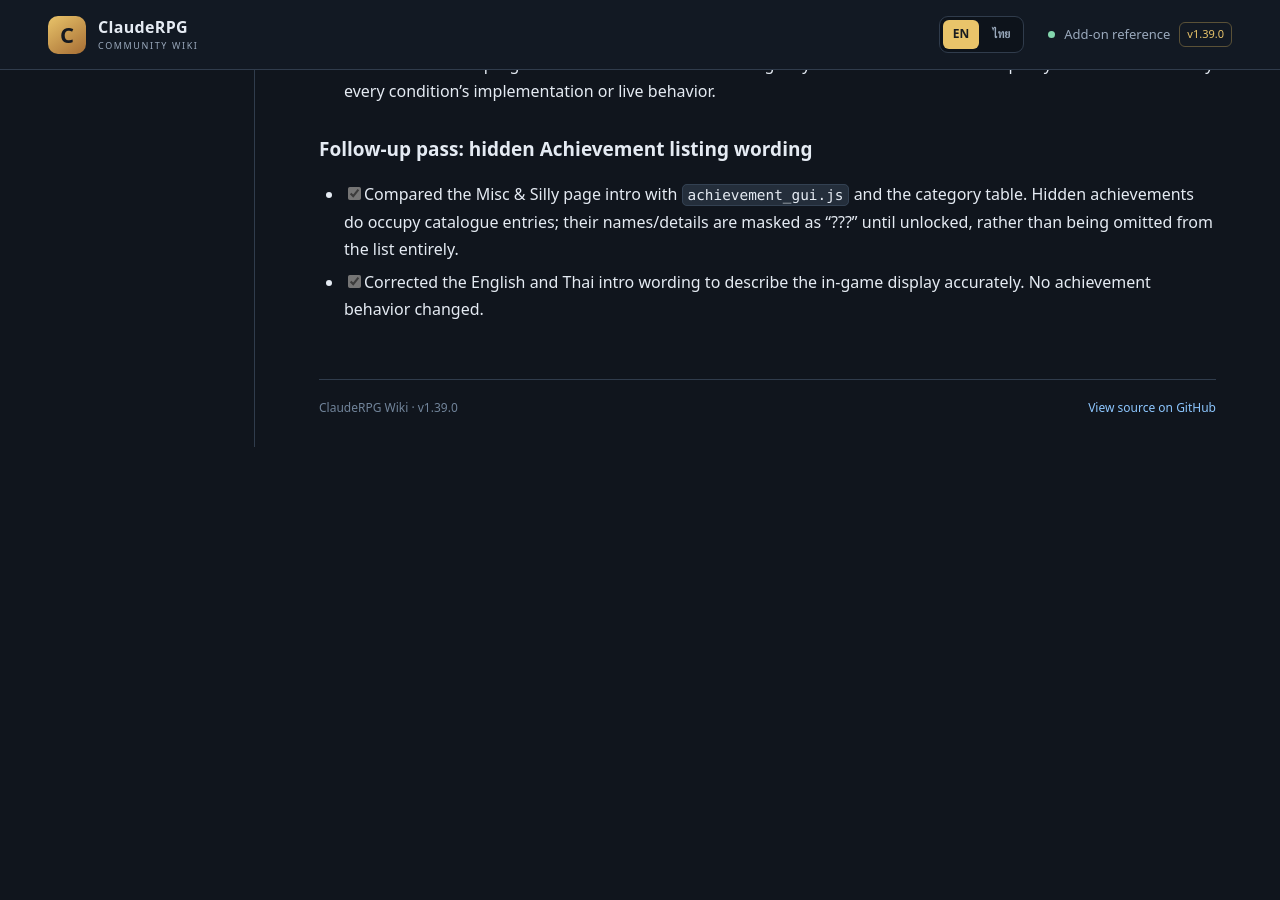
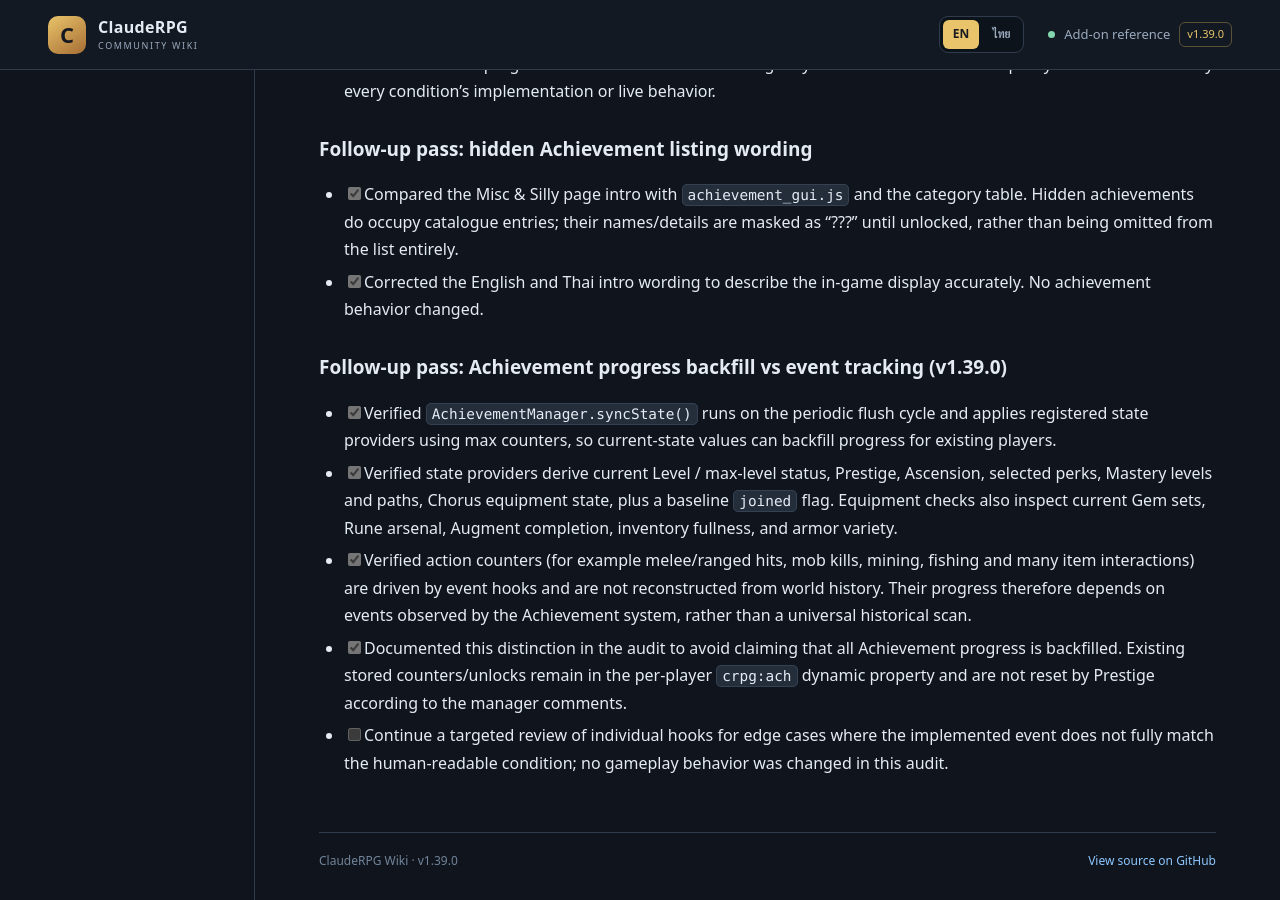
Before and after one commit to miniTorch25/ClaudeRPG-Wiki-V2, a Jekyll site: the page built from CONTENT-GAP-AUDIT.md, in a window 1280 px wide and 900 px high, scrolled down 14190 px. Built offline with Jekyll 4.4.1, drawn with Linux system fonts in a browser that asks for light colours; our own code applies the rules of GitHub Pages for plain Markdown files; before the commit the page ends 14637 px from its top, so only the background shows below that.

Commit message:
Audit: distinguish Achievement backfill from event tracking

```diff
--- a/CONTENT-GAP-AUDIT.md
+++ b/CONTENT-GAP-AUDIT.md
@@ -327,3 +327,12 @@ Use these labels in editorial notes while drafting:
 
 - [x] Compared the Misc & Silly page intro with `achievement_gui.js` and the category table. Hidden achievements do occupy catalogue entries; their names/details are masked as “???” until unlocked, rather than being omitted from the list entirely.
 - [x] Corrected the English and Thai intro wording to describe the in-game display accurately. No achievement behavior changed.
+
+
+### Follow-up pass: Achievement progress backfill vs event tracking (v1.39.0)
+
+- [x] Verified `AchievementManager.syncState()` runs on the periodic flush cycle and applies registered state providers using max counters, so current-state values can backfill progress for existing players.
+- [x] Verified state providers derive current Level / max-level status, Prestige, Ascension, selected perks, Mastery levels and paths, Chorus equipment state, plus a baseline `joined` flag. Equipment checks also inspect current Gem sets, Rune arsenal, Augment completion, inventory fullness, and armor variety.
+- [x] Verified action counters (for example melee/ranged hits, mob kills, mining, fishing and many item interactions) are driven by event hooks and are not reconstructed from world history. Their progress therefore depends on events observed by the Achievement system, rather than a universal historical scan.
+- [x] Documented this distinction in the audit to avoid claiming that all Achievement progress is backfilled. Existing stored counters/unlocks remain in the per-player `crpg:ach` dynamic property and are not reset by Prestige according to the manager comments.
+- [ ] Continue a targeted review of individual hooks for edge cases where the implemented event does not fully match the human-readable condition; no gameplay behavior was changed in this audit.
```
